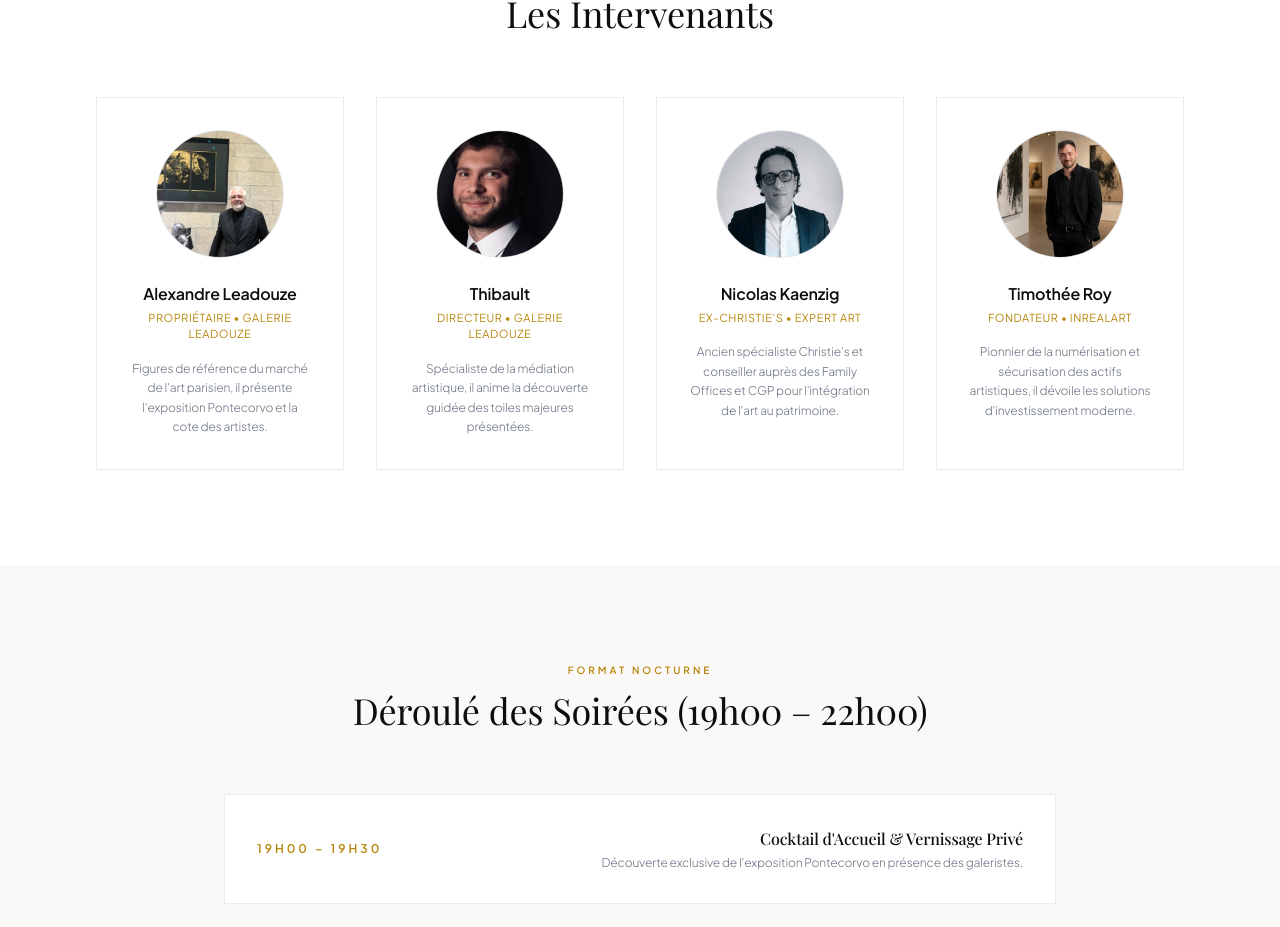
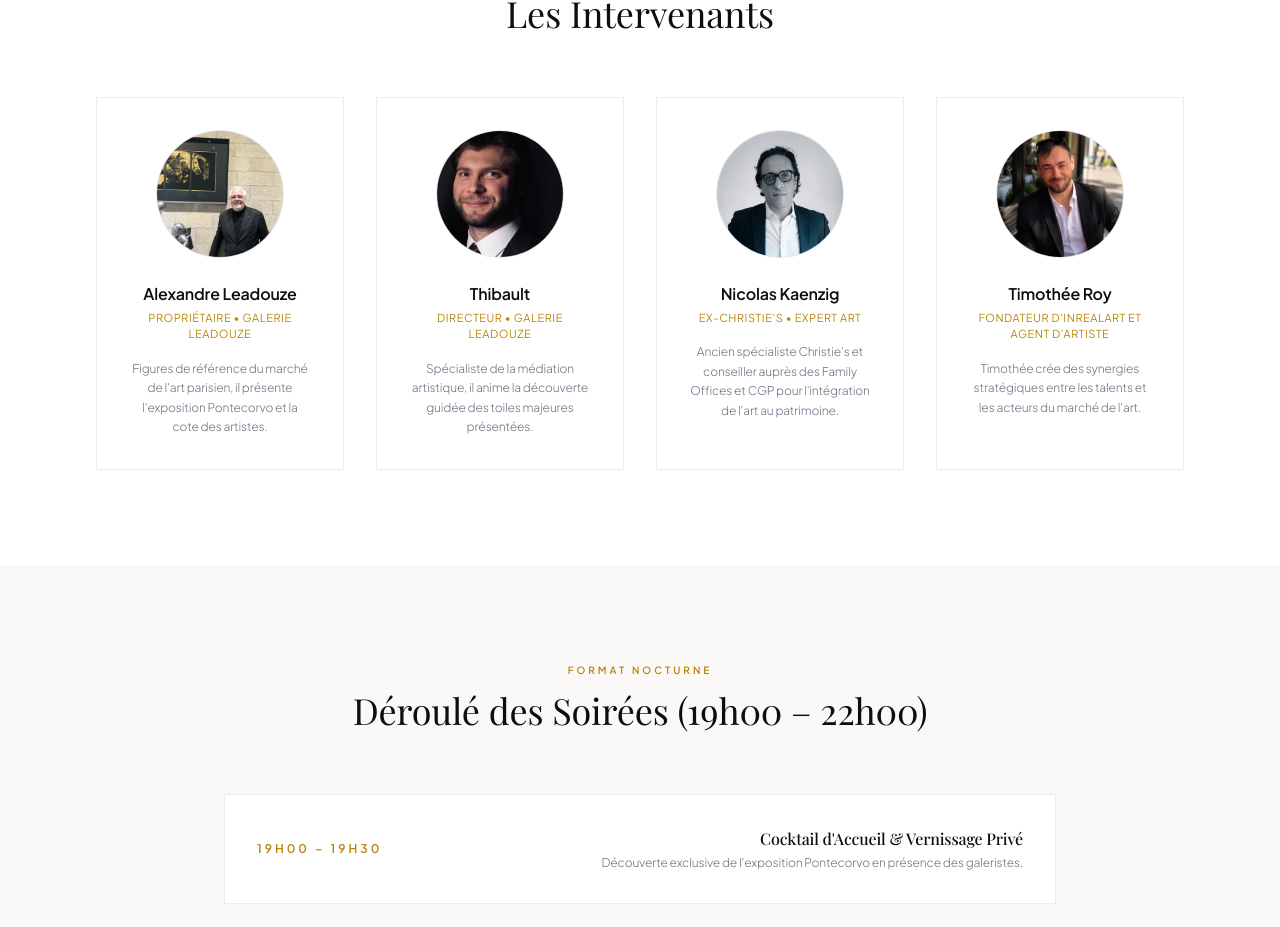
Before and after one commit to InRealArt/gallery-leadouze-events, a Next.js app: page / in a window 1280 px wide. Shown: the part 2280-3207 px from the top of the page. Built offline with nearby package versions, Linux system fonts and the light colour scheme.

Commit message:
change tim photo and desc

```diff
--- a/src/data/event.ts
+++ b/src/data/event.ts
@@ -61,9 +61,9 @@ export const speakers: Speaker[] = [
   },
   {
     name: "Timothée Roy",
-    role: "Fondateur • InRealArt",
-    bio: "Pionnier de la numérisation et sécurisation des actifs artistiques, il dévoile les solutions d'investissement moderne.",
-    photo: "/images/intervenants/Tim.webp",
+    role: "Fondateur d'InRealArt et agent d'artiste",
+    bio: "Timothée crée des synergies stratégiques entre les talents et les acteurs du marché de l'art.",
+    photo: "/images/intervenants/Timothee.webp",
   },
 ]
 
```
Also changed, not shown: public/images/intervenants/Tim.webp (deleted), public/images/intervenants/Timothee.webp (added).
